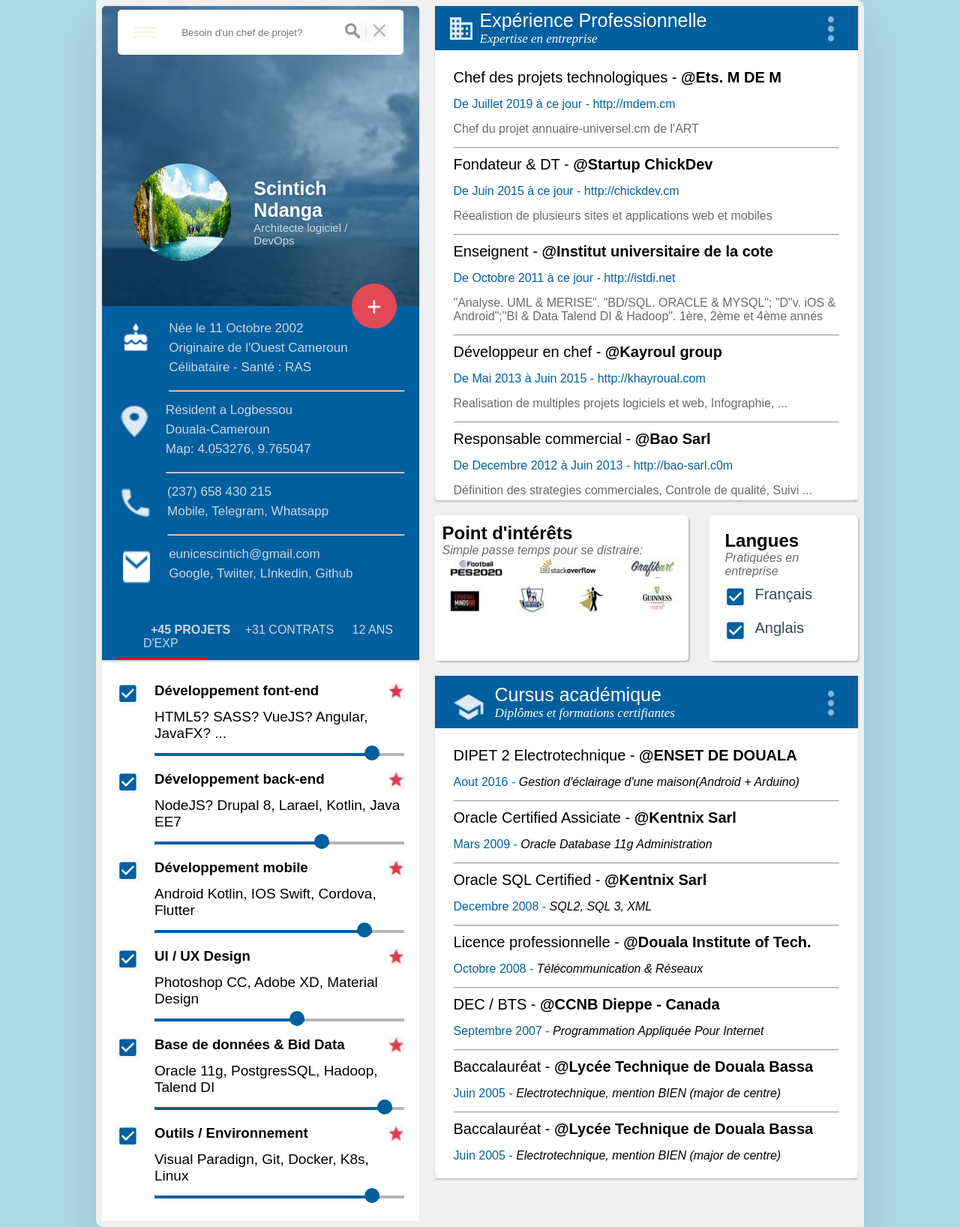
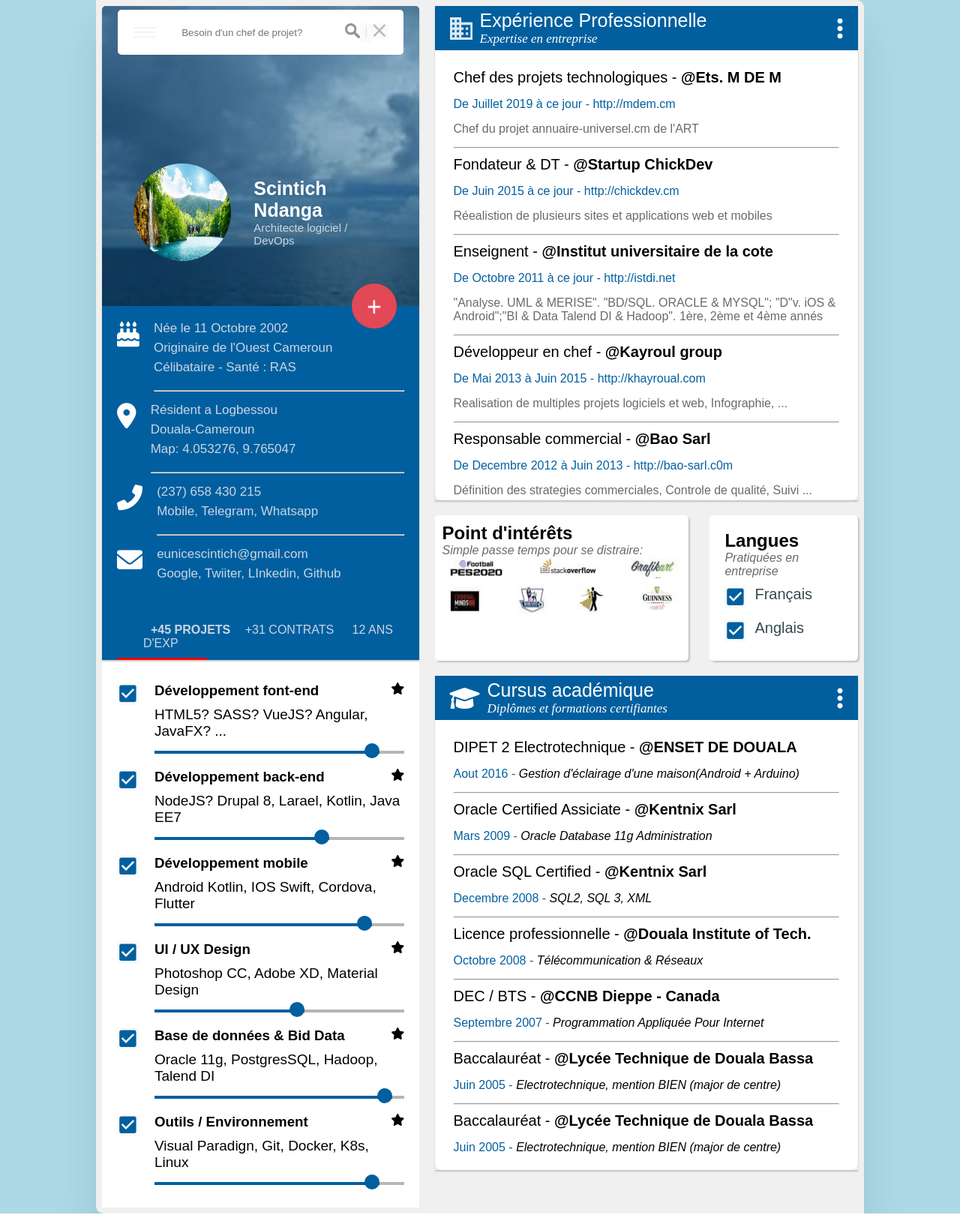
Before and after one commit to scintich2020/my-cv, a PHP site: page / in a window 1280 px wide. Shown: the whole page at 75% size. Run offline with PHP 8.4, Linux system fonts and the light colour scheme.

Commit message:
add_fontawesome_icon

```diff
--- a/index.html
+++ b/index.html
@@ -5,6 +5,8 @@
     <meta charset="UTF-8" />
     <meta http-equiv="X-UA-Compatible" content="IE=edge" />
     <meta name="viewport" content="width=device-width, initial-scale=1.0" />
+    <link rel="stylesheet" href="https://cdnjs.cloudflare.com/ajax/libs/font-awesome/6.0.0-beta2/css/all.min.css" integrity="sha512-YWzhKL2whUzgiheMoBFwW8CKV4qpHQAEuvilg9FAn5VJUDwKZZxkJNuGM4XkWuk94WCrrwslk8yWNGmY1EduTA=="
+    crossorigin="anonymous" referrerpolicy="no-referrer" />
     <link rel="stylesheet" href="style.css" />
     <title>CV</title>
 </head>
@@ -52,8 +54,7 @@
                 <div class="information_personnelle">
                     <div class="div3">
 
-                        <img src="img/cake.png" style="width: 50px; height: 50px" alt="" />
-
+                        <i class="fas fa-birthday-cake fa-2x"></i>
                         <div class="info_perso">
                             <p for="">Née le 11 Octobre 2002</p>
                             <p forlangue="">Originaire de l'Ouest Cameroun</p>
@@ -64,7 +65,7 @@
 
                     <div class="div3">
 
-                        <img src="img/location.png" style="width: 55px; height: 50px" alt="" />
+                        <i class="fas fa-map-marker-alt fa-2x"></i>
 
                         <div class="info_perso">
                             <p for="">Résident a Logbessou</p>
@@ -76,7 +77,7 @@
 
                     <div class="div3">
 
-                        <img src="img/tel.png" style="width: 50px; height: 50px" alt="" />
+                        <i class="fas fa-phone-alt fa-2x"></i>
 
                         <div class="info_perso ">
                             <p for="">(237) 658 430 215</p>
@@ -87,7 +88,7 @@
 
                     <div class="div3">
 
-                        <img src="img/email.png" style="width: 50px; height: 50px" alt="" />
+                        <i class="fas fa-envelope fa-2x"></i>
 
                         <div class="info_perso " style="margin-bottom: 40px;">
                             <p for="">eunicescintich@gmail.com</p>
@@ -114,7 +115,7 @@
                 <div style=" margin-left: 20px; flex: 1;">
                     <div class="skill_dev">
                         <h3> Développement font-end</h3>
-                        <img src="img/star.png" style="width: 20px; height: 25px;">
+                        <i class="fas fa-star"></i>
                     </div>
                     <p style="font-size: 19px;"> HTML5? SASS? VueJS? Angular, JavaFX? ...</p>
                     <div class="switcher">
@@ -129,7 +130,7 @@
                 <div style=" margin-left: 20px; flex: 1;">
                     <div class="skill_dev">
                         <h3> Développement back-end</h3>
-                        <img src="img/star.png" style="width: 20px; height: 25px;">
+                        <i class="fas fa-star"></i>
                     </div>
                     <p style="font-size: 19px;">NodeJS? Drupal 8, Larael, Kotlin, Java EE7 </p>
                     <div class="switcher">
@@ -144,7 +145,7 @@
                 <div style=" margin-left: 20px; flex: 1;">
                     <div class="skill_dev">
                         <h3> Développement mobile</h3>
-                        <img src="img/star.png" style="width: 20px; height: 25px;">
+                        <i class="fas fa-star"></i>
                     </div>
                     <p style="font-size: 19px;">Android Kotlin, IOS Swift, Cordova, Flutter</p>
                     <div class="switcher">
@@ -159,7 +160,7 @@
                 <div style=" margin-left: 20px; flex: 1;">
                     <div class="skill_dev">
                         <h3> UI / UX Design</h3>
-                        <img src="img/star.png" style="width: 20px; height: 25px;">
+                        <i class="fas fa-star"></i>
                     </div>
                     <p style="font-size: 19px;">Photoshop CC, Adobe XD, Material Design</p>
                     <div class="switcher">
@@ -175,7 +176,7 @@
                 <div style=" margin-left: 20px; flex: 1;">
                     <div class="skill_dev">
                         <h3> Base de données & Bid Data</h3>
-                        <img src="img/star.png" style="width: 20px; height: 25px;">
+                        <i class="fas fa-star"></i>
                     </div>
                     <p style="font-size: 19px;"> Oracle 11g, PostgresSQL, Hadoop, Talend DI</p>
                     <div class="switcher">
@@ -191,7 +192,7 @@
                 <div style=" margin-left: 20px; flex: 1;">
                     <div class="skill_dev">
                         <h3> Outils / Environnement</h3>
-                        <img src="img/star.png" style="width: 20px; height: 25px;">
+                        <i class="fas fa-star"></i>
                     </div>
                     <p style="font-size: 19px;">Visual Paradign, Git, Docker, K8s, Linux</p>
                     <div class="switcher">
@@ -213,7 +214,7 @@
                         </div>
                     </div>
 
-                    <img src="img/menu.png" alt="" />
+                    <i class="fas fa-ellipsis-v fa-2x" style="color: white;"></i>
                 </div>
                 <div class="bottom1 scroll_bar">
                     <div class="partie1">
@@ -316,14 +317,14 @@
             <div class="card1">
                 <div class="right">
                     <div class="header_info">
-                        <img src="img/chapeau.png" alt="" srcset="" class="imageChapeau" />
+                        <i class="fas fa-graduation-cap fa-2x" style="color: white;"></i>
 
                         <div class="titre">
                             <label class="experience" for="">Cursus académique</label><br />
                             <label class="expertise" for="">Diplômes et formations certifiantes</label>
                         </div>
                     </div>
-                    <img class="menu1" src="img/menu.png" alt="" />
+                    <i class="fas fa-ellipsis-v fa-2x" style="color: white;"></i>
 
                 </div>
 
--- a/style.css
+++ b/style.css
@@ -529,6 +529,12 @@ li {
   margin-bottom: 5px;
 }
 
+@media screen and (max-width: 900px) {
+  .parent{
+    width: 100%;
+  }
+}
+
 @media screen and (max-width: 700px) {
   .parent {
     display: flex;
```
